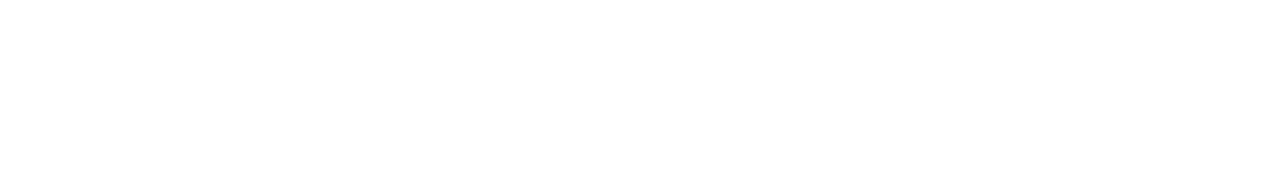
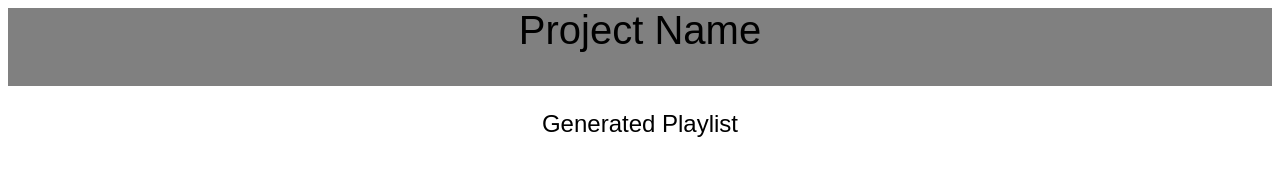
Before and after one commit to icyfrostbolt/pAIge.sounds, a plain HTML site: page playlist.html in a window 1280 px wide. Drawn offline with Linux system fonts and the light colour scheme.

Commit message:
update playlist.html

```diff
--- a/playlist.html
+++ b/playlist.html
@@ -1,12 +1,19 @@
-<!DOCTYPE html>
-<html lang="en">
+<html>
+
 <head>
     <meta charset="utf-8">
     <meta name="viewport" content="width=device-width">
     <title>Generated Playlist</title>
     <link href="style.css" rel="stylesheet" type="text/css" />
 </head>
+
+<header>
+    <div class="header">
+        <p class="header_text"> Project Name</p>
+    </div>
+</header>
+
 <body>
-
+    <p class="regular_text">Generated Playlist</p>
 </body>
 </html>
```
